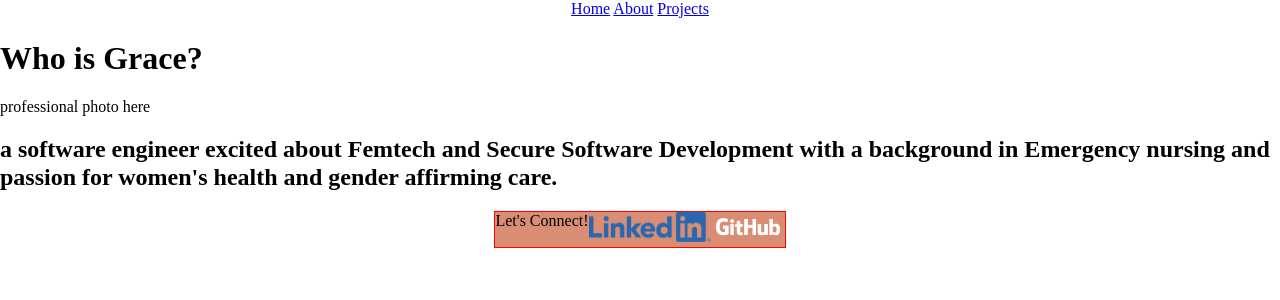
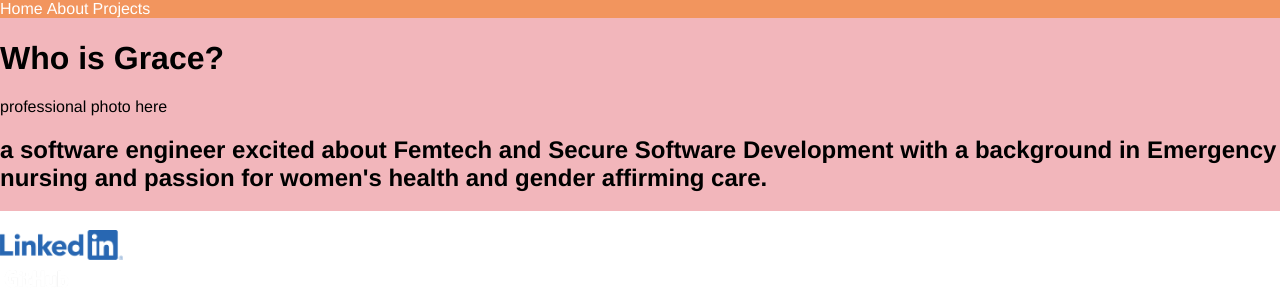
Before and after one commit to gracehoober/personal-website, a plain HTML site: page index.html in a window 1280 px wide. Drawn offline with Linux system fonts and the light colour scheme.

Commit message:
CSS updates

```diff
--- a/index.html
+++ b/index.html
@@ -24,7 +24,7 @@
     </div>
   </article>
   <footer>
-    <div>Let's Connect!</div>
+    <div class="connect">Let's Connect!</div>
     <div>
       <a class ="logo" href="https://www.linkedin.com/in/grace-hoober/"><img class="logo" src="images/LI-Logo.png" alt="LinkedIn"></a>
     </div>
--- a/style.css
+++ b/style.css
@@ -1,18 +1,37 @@
 body {
   display: flex;
   flex-direction: column;
-  justify-content: center;
-  align-items: center;
 }
+nav {
+  background-color: #F2955E;
+}
+nav>a {
+  color: white;
+  text-decoration: none;
+  font-family: 'Franklin Gothic Medium', 'Arial Narrow', Arial, sans-serif;
+}
+article {
+  background-color: #F2B6BB;
+  font-family: 'Franklin Gothic Medium', 'Arial Narrow', Arial, sans-serif;
+}
+`
 
 footer {
-  background-color: #D98E73;
-  border: red 1px solid;
-  display: flex;
-  flex-grow: ;
-
+  background-color: #0D0604;
+}
+.connect{
+  color: white;
+  font-family: 'Franklin Gothic Medium', 'Arial Narrow', Arial, sans-serif;
 }
 .logo {
   height: 30px;
   width: auto;
 }
+color {
+  background-color: #F2B6BB;
+  background-color: #F2955E;
+  background-color: #0D0604;
+  background-color: #D98E73;
+  background-color: #8C3D2B;
+
+}
```
